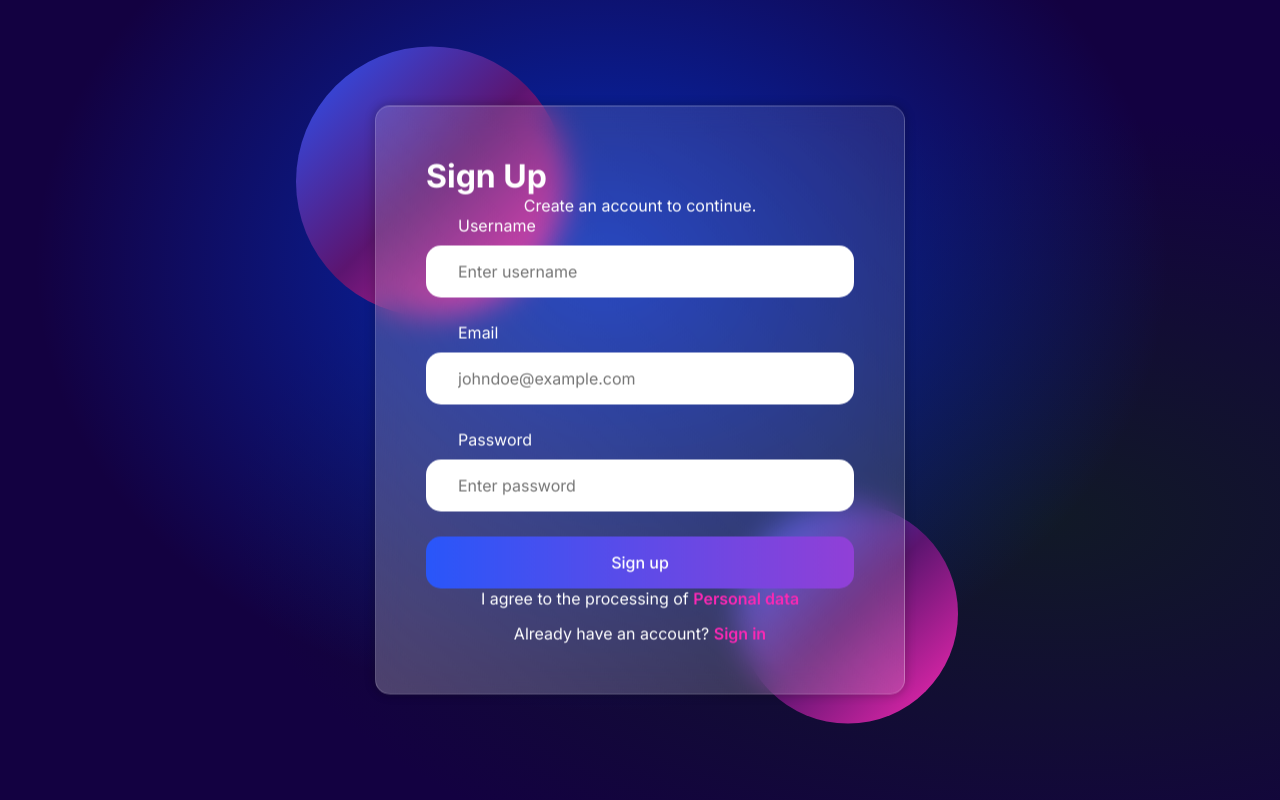
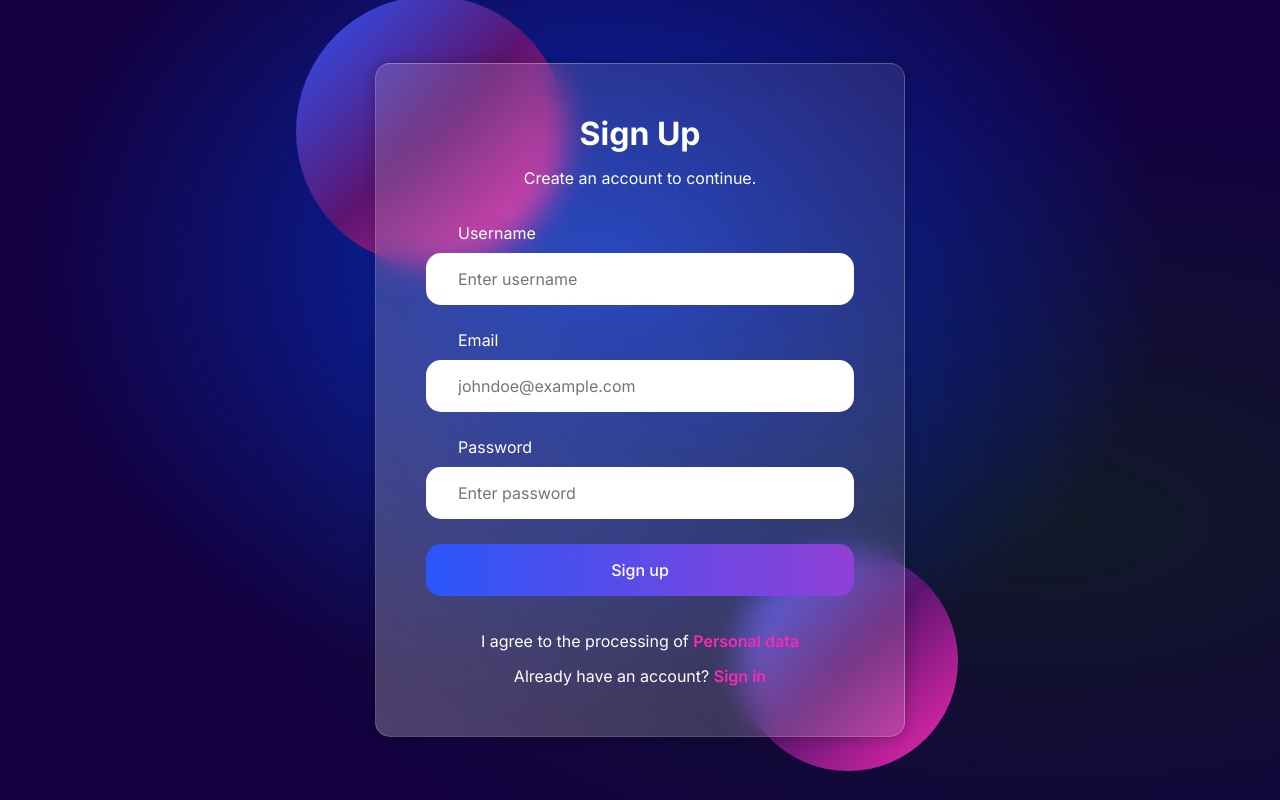
Before and after one commit to Elvira-del/form, a Next.js app: page /signup in a window 1280 px wide. Built offline with nearby package versions, Linux system fonts and the light colour scheme.

Commit message:
fix: change sign up form styles

```diff
--- a/app/signup/page.module.css
+++ b/app/signup/page.module.css
@@ -1,8 +1,12 @@
-.subtitle {
+.formHeader {
   text-align: center;
 }
 
-.links {
+.title {
+  margin-bottom: 15px;
+}
+
+.formFooter {
   display: flex;
   flex-direction: column;
   align-items: center;
--- a/app/signup/page.tsx
+++ b/app/signup/page.tsx
@@ -21,9 +21,12 @@ export default function Page() {
   return (
     <main>
       <Background>
+        <div className={styles.formHeader}>
+          <h1 className={styles.title}>Sign Up</h1>
+          <p>Create an account to continue.</p>
+        </div>
+
         <Form formAction={dispatch}>
-          <h1>Sign Up</h1>
-          <p className={styles.subtitle}>Create an account to continue.</p>
           <Label labelText={"Username"}>
             <Input
               inputType={"text"}
@@ -79,8 +82,9 @@ export default function Page() {
           <Button btnType={"submit"} btnAction={"primary"}>
             Sign up
           </Button>
+        </Form>
 
-          <div className={styles.links}>
+        <div className={styles.formFooter}>
           <span>
             I agree to the processing of <Link href={"/"}>Personal data</Link>
           </span>
@@ -88,7 +92,6 @@ export default function Page() {
             Already have an account? <Link href={"/"}>Sign in</Link>
           </span>
         </div>
-        </Form>
       </Background>
     </main>
   );
```
Lines whose indentation alone changed are shown as unchanged.
